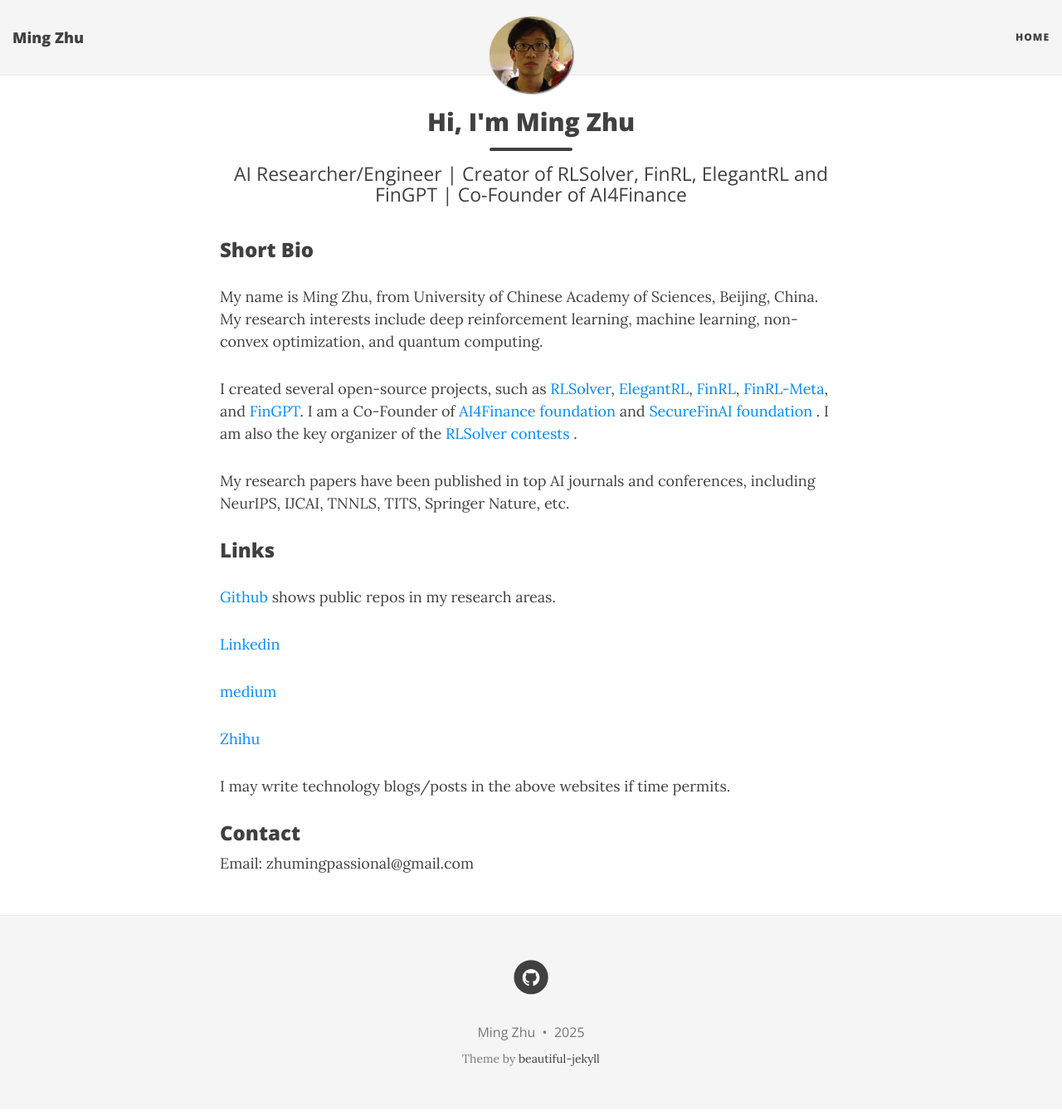
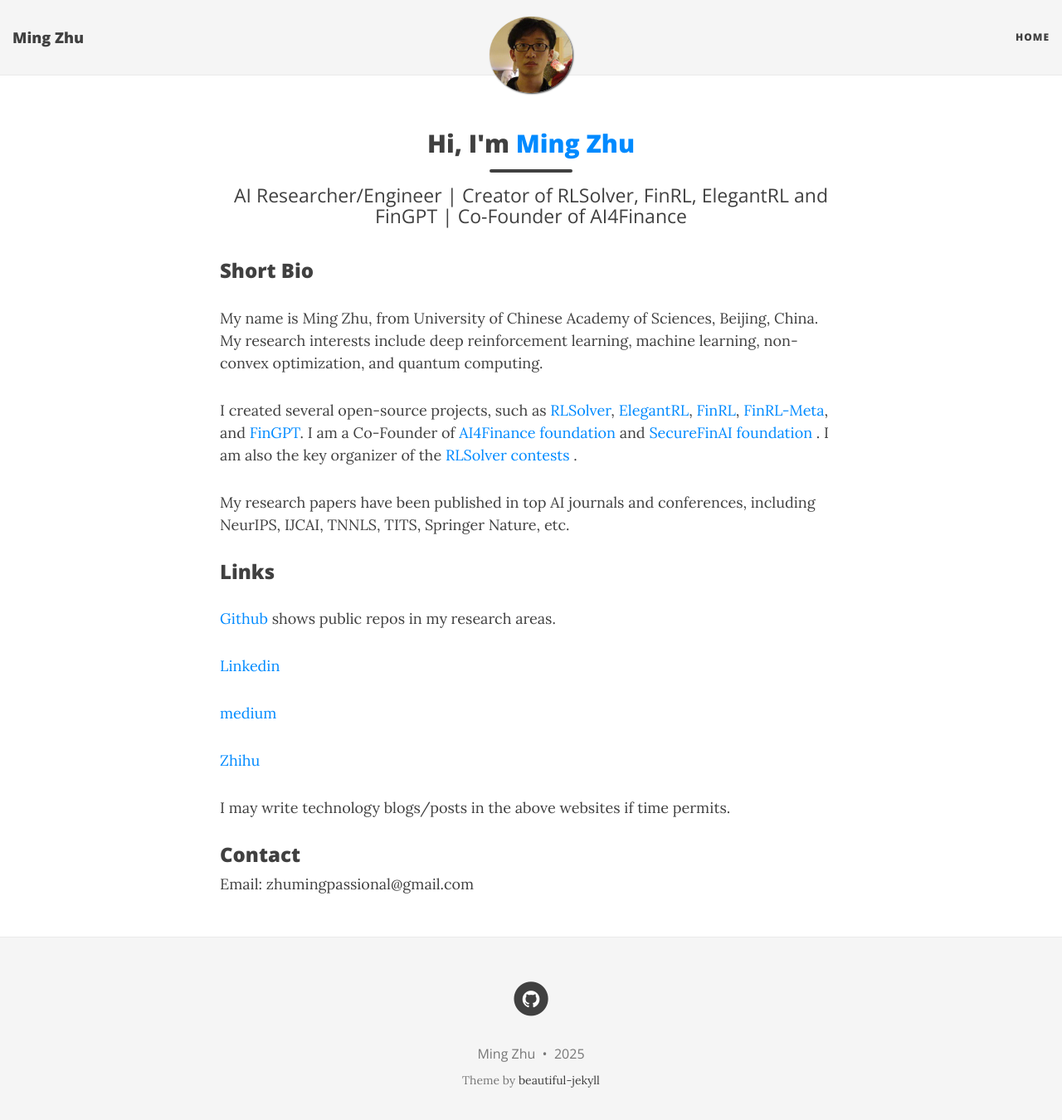
Before and after one commit to zhumingpassional/zhumingpassional.github.io, a Jekyll site: the page built from index.html, in a window 1280 px wide and 1363 px high. Shown: the top 1350 px of the window at 83% size. Built offline with Jekyll 4.4.1, drawn with Linux system fonts in a browser that asks for light colours; nearby versions of some CDN libraries; the list of posts is cut into pages by our own code; some of the changed lines change nothing that is shown.

Commit message:
Update index.html

```diff
--- a/index.html
+++ b/index.html
@@ -1,6 +1,6 @@
 ---
 layout: page
-title: Hi, I'm Ming Zhu
+title: Hi, I'm <a href="https://github.com/zhumingpassional/zhumingpassional.github.io">Ming Zhu</a>
 subtitle: AI Researcher/Engineer | Creator of RLSolver, FinRL, ElegantRL and FinGPT | Co-Founder of AI4Finance
 use-site-title: true
 ---
```
